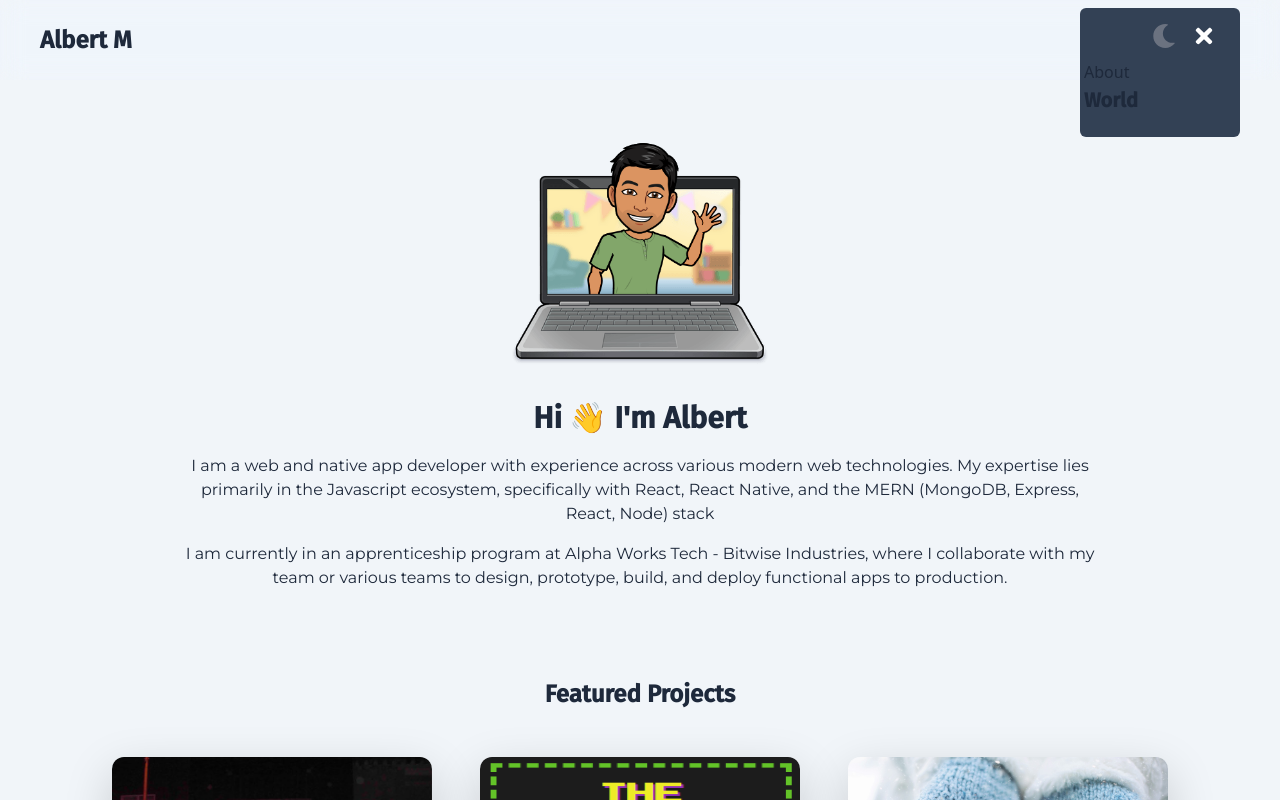
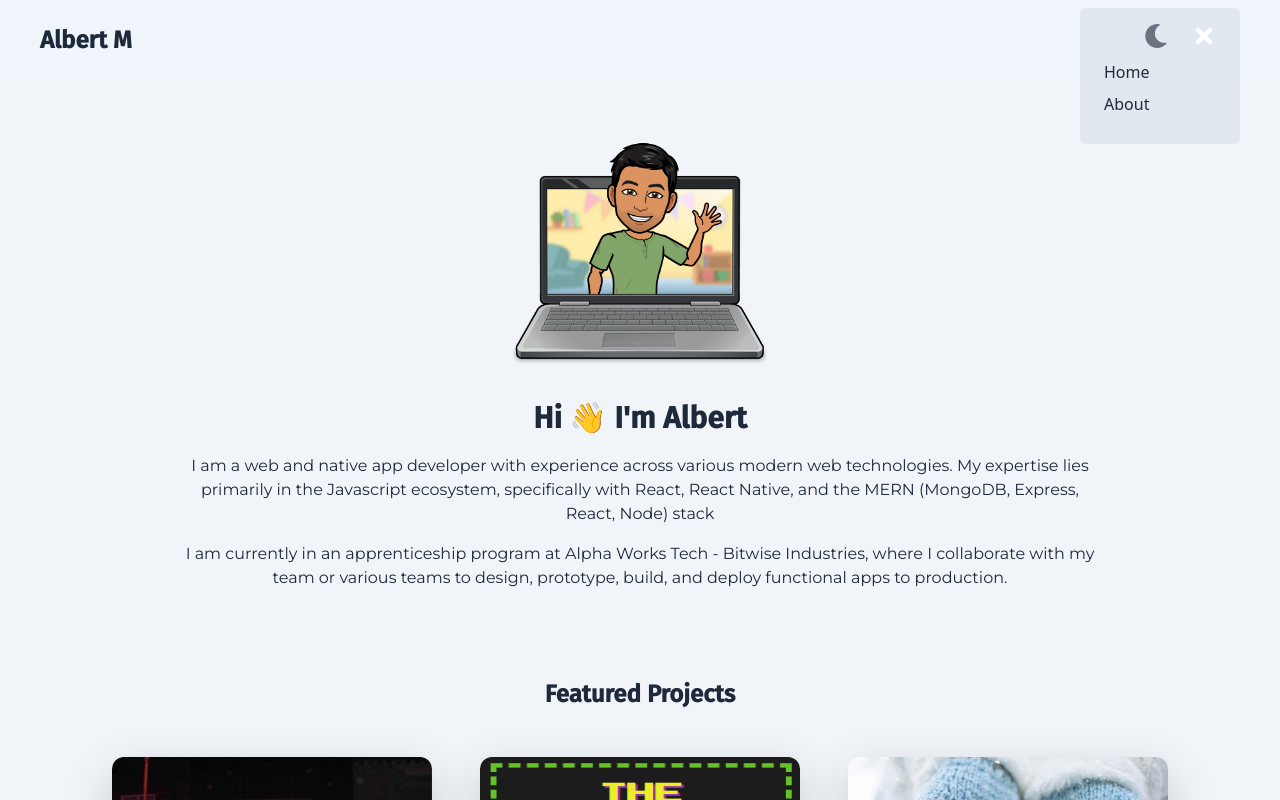
Before and after one commit to alberme/alberme.github.io, a React (Create React App) app: page / in a window 1280 px wide. Both pictures are taken after a click on the button 1208 px from the left and 40 px from the top of the page. Shown: the top 800 px of the page. Built offline with nearby package versions, Linux system fonts and the light colour scheme.

Commit message:
feat(nav menu): add close function, styles

```diff
--- a/src/components/HeaderNav.js
+++ b/src/components/HeaderNav.js
@@ -1,6 +1,6 @@
 import tw from 'tailwind-styled-components';
 import { FaEllipsisV, FaTimes } from 'react-icons/fa';
-import { useState } from 'react';
+import { useState, useEffect, useRef } from 'react';
 import { Link } from "react-router-dom"
 import ThemeToggle from './ThemeToggle';
 
@@ -13,11 +13,14 @@ const Nav = tw.nav`
   top-0
   z-50
   h-20
+  transition-all
+  border-slate-300
+  dark:border-slate-600
   ${p => p.$shrink ? "max-h-14" : "max-h-20"}
+  ${p => p.$shrink ? 'border-b-[1px]' : 'border-b-0'}
   px-10
   backdrop-blur-md
   backdrop-saturate-150
-  transition-all
 `
 
 const MenuButton = tw.button`
@@ -28,27 +31,25 @@ const MenuButton = tw.button`
 `
 
 const NavMenu = tw.div`
-bg-slate-700
+bg-slate-200
+dark:bg-slate-700
   flex
   flex-col
-  gap-4
   rounded-md
   z-50
   w-40
   max-h-min
   pt-2
   pb-4
-  px-1
+  px-4
   my-auto
   mr-0
   ml-auto
+  gap-4
 `
 
 const NavButtonsContainer = tw.div`
-  flex
-  justify-around
-  w-28
-  px-3
+  space-x-4
 `
 
 const NavControls = ({ className, menuOpen, shrink, setShow }) => (
@@ -66,24 +67,33 @@ const NavControls = ({ className, menuOpen, shrink, setShow }) => (
 
 const HeaderNav = ({ shrink }) => {
   const [show, setShow] = useState(false);
+  const navMenuRef = useRef(null);
   // const handleOpen = () => setShow(true);
   // const handleClose = () => setShow(false);
-
+  useEffect(() => {
+    const checkIfClickedOutside = (e) => {
+      if (show && navMenuRef.current && !navMenuRef.current.contains(e.target)) {
+        setShow(false);
+      }
+    }
+    document.body.addEventListener('mousedown', checkIfClickedOutside);
+    return () => {
+      document.body.removeEventListener('mousedown', checkIfClickedOutside)
+    }
+  }, [show])
   return (
     <Nav $shrink={shrink}>
       <Link to="/">
         <h2 className={(shrink ? 'text-xl transition-all' : 'transition-all') + ' m-0'}>Albert M</h2>
       </Link>
       {show ? (
-        <NavMenu>
-          <div style={{ display: 'flex', flexDirection: 'column', lineHeight: 2 }}>
+        <NavMenu ref={navMenuRef}>
+          <div className="flex flex-col leading-3">
             <NavControls className="self-end" menuOpen={show} shrink={shrink} setShow={setShow} />
             <div className="flex flex-col leading-8">
+              <Link to="/">Home</Link>
               <Link to="about">About</Link>
-              <h4>World</h4>
             </div>
-
-
           </div>
         </NavMenu>
       ) : (
```
